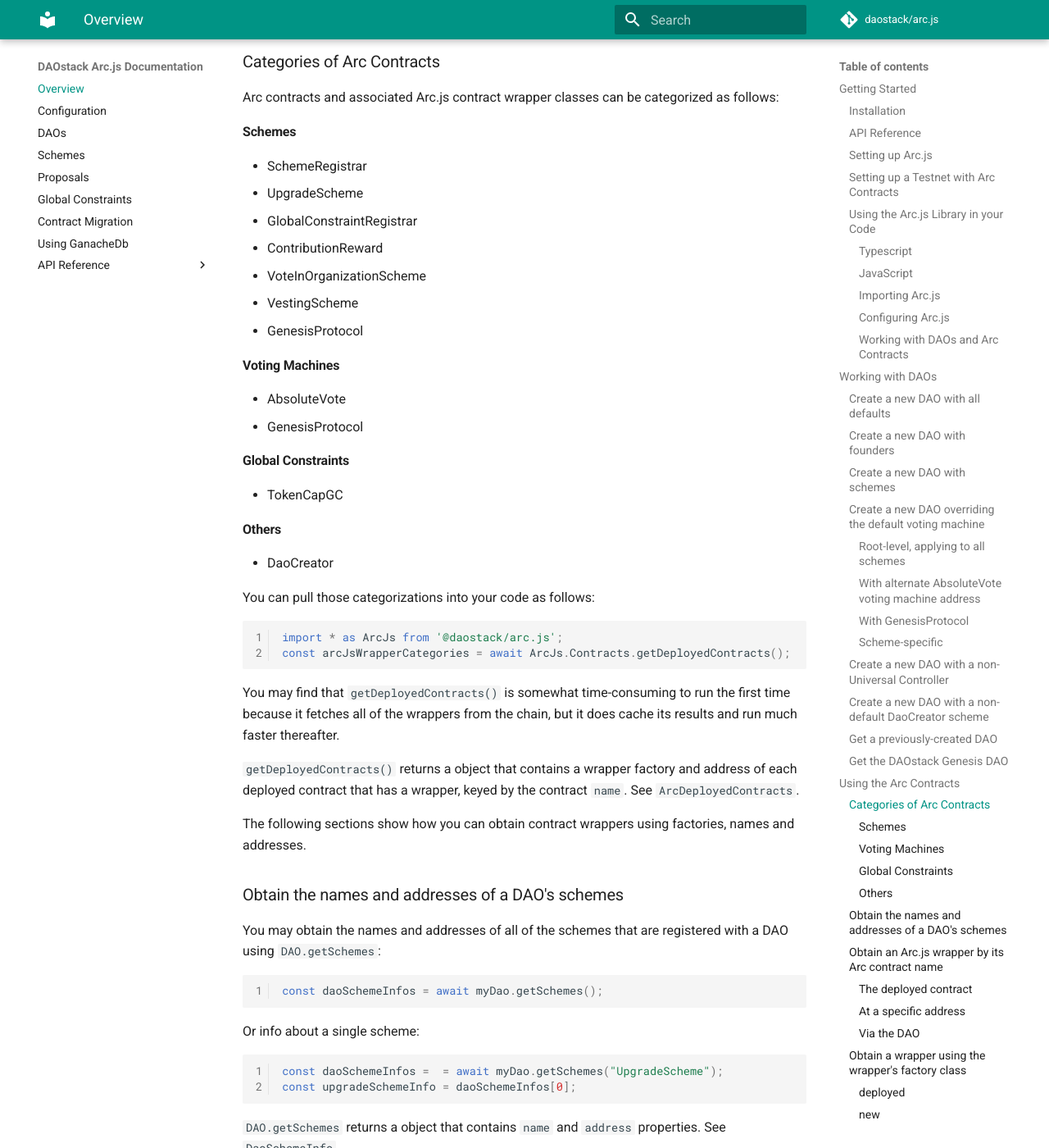
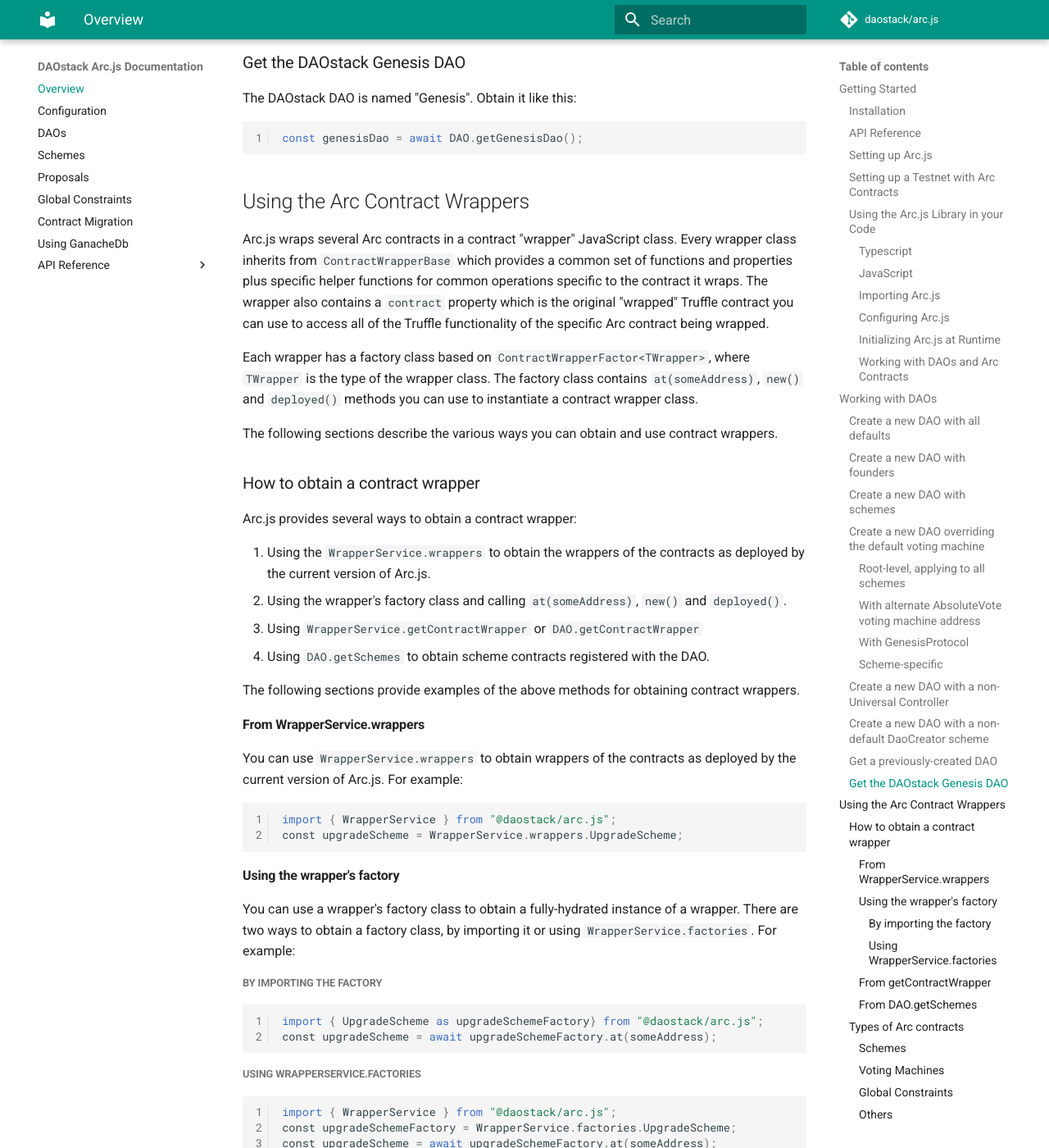
Before and after one commit to daostack/arc.js_legacy, an MkDocs documentation site: the page built from docs/Home.md, in a window 1280 px wide and 1400 px high, scrolled down 6642 px. Shown: the whole window at 82% size. Built offline with MkDocs 1.6.1 and Material for MkDocs 9.7.7, drawn with Linux system fonts in a browser that asks for light colours; comment, search, counter and statistics services are not loaded; old or Windows-style settings are respelled for this version of MkDocs; some of the changed text lies outside the part shown.

Commit message:
documentation

````diff
--- a/docs/Home.md
+++ b/docs/Home.md
@@ -78,7 +78,6 @@ Import everything from ArcJs as follows:
 ```javascript
 import * as ArcJs from '@daostack/arc.js';
 ```
-
 #### Configuring Arc.js
 
 Please refer [here](./Configuration.md) for complete documentation on configuration settings.
@@ -86,14 +85,26 @@ Please refer [here](./Configuration.md) for complete documentation on configurat
 To obtain a configuration setting:
 
 ```javascript
-import { Config } from '@daostack/arc.js';
-Config.get('network');
+import { ConfigService } from '@daostack/arc.js';
+ConfigService.get('network');
 ```
 
 To override a configuration setting at runtime:
 ```javascript
-import { Config } from '@daostack/arc.js';
-Config.set('network', 'kovan');
+import { ConfigService } from '@daostack/arc.js';
+ConfigService.set('network', 'kovan');
+```
+
+**Note:** You can also override the defaults using OS environment variables.
+
+#### Initializing Arc.js at Runtime
+
+Your application must invoke `ArcInitialize()` once at runtime before doing anything else.
+
+```
+import { ArcInitialize } from "@daostack/arc.js";
+
+await ArcInitialize();
 ```
 
 #### Working with DAOs and Arc Contracts
@@ -168,7 +179,9 @@ const newDao = await DAO.new({
 
 ### Create a new DAO overriding the default voting machine
 
-By default, `DAO.new` assigns the AbsoluteVote voting machine to each scheme, with default parameter values for AbsoluteVote.  You may override the voting machine's default parameters by adding a "votingMachineParams" element, either at the root level or on individual schemes. You can also specify that you want to assign a completely different type of voting machine, such as GenesisProtocol.  See `NewDaoVotingMachineConfig` and `SchemesConfig`.
+By default, `DAO.new` assigns the AbsoluteVote voting machine to each scheme, with default parameter values for AbsoluteVote.  You may override the voting machine's default parameters by adding a "votingMachineParams" element, either at the root level or on individual schemes. You can also specify that you want to assign a completely different type of voting machine, such as GenesisProtocol.
+
+**Note:** If you want change the default for all calls to `DAO.new` you can do it using the ConfigService setting "defaultVotingMachine". See [Arc.js Configuration Settings](Configuration.md).
 
 #### Root-level, applying to all schemes
 
@@ -271,6 +284,8 @@ Get a previously-created DAO using the avatar address:
 const dao = await DAO.at(daoAvatarAddress);
 ```
 
+**Note:** `DAO.at` will throw an exception if there is any problem loading the DAO.
+
 ### Get the DAOstack Genesis DAO
 
 The DAOstack DAO is named "Genesis".  Obtain it like this:
@@ -279,11 +294,85 @@ The DAOstack DAO is named "Genesis".  Obtain it like this:
 const genesisDao = await DAO.getGenesisDao();
 ```
 
-## Using the Arc Contracts
+## Using the Arc Contract Wrappers
 
-Arc.js wraps every Arc contract in a JavaScript "wrapper" class.  Every wrapper class inherits from `ExtendTruffleContract` which provides a common set of functions in addition to all of the functions implemented by the specific Arc contract being wrapped.
+Arc.js wraps several Arc contracts in a contract "wrapper" JavaScript class.  Every wrapper class inherits from `ContractWrapperBase` which provides a common set of functions and properties plus specific helper functions for common operations specific to the contract it wraps.  The wrapper also contains a `contract` property which is the original "wrapped" Truffle contract you can use to access all of the Truffle functionality of the specific Arc contract being wrapped.
 
-### Categories of Arc Contracts
+Each wrapper has a factory class based on `ContractWrapperFactor<TWrapper>`, where `TWrapper` is the type of the wrapper class.  The factory class contains `at(someAddress)`, `new()` and `deployed()` methods you can use to instantiate a contract wrapper class.
+
+The following sections describe the various ways you can obtain and use contract wrappers.
+
+### How to obtain a contract wrapper
+Arc.js provides several ways to obtain a contract wrapper:
+
+1. Using the `WrapperService.wrappers` to obtain the wrappers of the contracts as deployed by the current version of Arc.js.
+2. Using the wrapper's factory class and calling `at(someAddress)`, `new()` and `deployed()`.
+3. Using `WrapperService.getContractWrapper` or  `DAO.getContractWrapper`
+4. Using `DAO.getSchemes` to obtain scheme contracts registered with the DAO.
+
+The following sections provide examples of the above methods for obtaining contract wrappers.
+
+#### From WrapperService.wrappers
+You can use `WrapperService.wrappers` to obtain wrappers of the contracts as deployed by the current version of Arc.js.  For example:
+
+```
+import { WrapperService } from "@daostack/arc.js";
+const upgradeScheme = WrapperService.wrappers.UpgradeScheme;
+```
+
+#### Using the wrapper's factory
+You can use a wrapper's factory class to obtain a fully-hydrated  instance of a wrapper.  There are two ways to obtain a factory class, by importing it or using `WrapperService.factories`.  For example:
+
+##### By importing the factory
+```
+import { UpgradeScheme as upgradeSchemeFactory} from "@daostack/arc.js";
+const upgradeScheme = await upgradeSchemeFactory.at(someAddress);
+```
+
+##### Using WrapperService.factories
+```
+import { WrapperService } from "@daostack/arc.js";
+const upgradeSchemeFactory = WrapperService.factories.UpgradeScheme;
+const upgradeScheme = await upgradeSchemeFactory.at(someAddress);
+```
+
+**Note:** `WrapperFactoryy.at` will throw an exception if it can't find the contract at the given address.
+
+#### From getContractWrapper
+You can obtain a contract wrapper using either `WrapperService.getContractWrapper` or  `DAO.getContractWrapper`.  The latter just invokes the former.
+
+For example:
+```
+import { WrapperService } from "@daostack/arc.js";
+const upgradeScheme = await WrapperService.getContractWrapper("UpgradeScheme);
+```
+
+Or at a given address:
+
+```
+import { WrapperService } from "@daostack/arc.js";
+const upgradeScheme = await WrapperService.getContractWrapper("UpgradeScheme, someAddress);
+```
+
+**Note:** `WrapperService.getContractWrapper` returns undefined when the contract cannot be found.
+
+#### From DAO.getSchemes
+You can obtain the names and addresses of all of the schemes that are registered with a DAO using `DAO.getSchemes`:
+
+```javascript
+const daoSchemeInfos = await myDao.getSchemes();
+```
+
+Or info about a single scheme:
+
+```javascript
+const daoSchemeInfos =  = await myDao.getSchemes("UpgradeScheme");
+const upgradeSchemeInfo = daoSchemeInfos[0];
+```
+
+`DAO.getSchemes` returns a object that contains `name` and `address` properties.
+
+### Types of Arc contracts
 Arc contracts and associated Arc.js contract wrapper classes can be categorized as follows:
 
 #### Schemes
@@ -306,109 +395,22 @@ Arc contracts and associated Arc.js contract wrapper classes can be categorized
 #### Others
 * DaoCreator
 
-You can pull those categorizations into your code as follows:
+You can obtain these categorizations using `WrapperService.wrappersByType`.  This property contains collections of wrappers as deployed in the current version of Arc.js:
 
 ```javascript
-import * as ArcJs from '@daostack/arc.js';
-const arcJsWrapperCategories = await ArcJs.Contracts.getDeployedContracts();
-```
+import { WrapperService} from '@daostack/arc.js';
+const wrapperTypes = await WrapperService.wrappersByType;
+const schemeWrappers = wrapperTypes.schemes;
 
-You may find that `getDeployedContracts()` is somewhat time-consuming to run the first time because it fetches all of the wrappers from the chain, but it does cache its results and run much faster thereafter.
+schemeWrappers.forEach((scheme) => {
+  console.log(scheme.address);
+});
 
-`getDeployedContracts()` returns a object that contains a wrapper factory and address of each deployed contract that has a wrapper, keyed by the contract `name`.  See `ArcDeployedContracts`.
-
-The following sections show how you can obtain contract wrappers using factories, names and addresses.
-
-
-### Obtain the names and addresses of a DAO's schemes
-
-You may obtain the names and addresses of all of the schemes that are registered with a DAO using `DAO.getSchemes`:
-
-```javascript
-const daoSchemeInfos = await myDao.getSchemes();
-```
-
-Or info about a single scheme:
-
-```javascript
-const daoSchemeInfos =  = await myDao.getSchemes("UpgradeScheme");
-const upgradeSchemeInfo = daoSchemeInfos[0];
-```
-
-`DAO.getSchemes` returns a object that contains `name` and `address` properties.  See `DaoSchemeInfo`.
-
-The following sections show how you can get contract wrappers using names and addresses.
-
-### Obtain an Arc.js wrapper by its Arc contract name
-
-Recall from [Categories of Arc Contracts](#categories-of-arc-contracts) that `getDeployedContracts()` returns categorized factories, names and addresses of Arc contracts that have wrappers. That information can be used to obtain the wrappers themselves.
-
-#### The deployed contract
-
-```javascript
-import * as ArcJs from '@daostack/arc.js';
-const upgradeScheme = await ArcJs.Contracts.getContractWrapper("UpgradeScheme");
-```
-
-#### At a specific address
-```javascript
-import * as ArcJs from '@daostack/arc.js';
-const upgradeScheme = await ArcJs.Contracts.getContractWrapper("UpgradeScheme", anAddress);
-```
-
-#### Via the DAO
-
-The identical method is available on the DAO class:
-
-```javascript
-const upgradeScheme = await DAO.getContractWrapper("UpgradeScheme");
-```
-
-### Obtain a wrapper using the wrapper's factory class
-
-Each wrapper has a factory that provides static `.new()`, `.deployed()` and `.at()` methods.  These methods are implemented by `ContractWrapperFactory`.
-
-Examples of their use:
-
-#### deployed
-
-Obtain the instance of the contract as deployed by Arc.js:
-
-```javascript
-import { UpgradeScheme } from "@daostack/arc.js";
-const deployedContract = await UpgradeScheme.deployed();
-```
-
-#### new
-
-Call `new()` to migrate a new instance of the contract:
-
-```javascript
-import { UpgradeScheme } from "@daostack/arc.js";
-const newInstance = await UpgradeScheme.new();
-```
-
-#### at
-
-Obtain the wrapper from a given address:
-
-```javascript
-import { UpgradeScheme } from "@daostack/arc.js";
-const newInstance = await UpgradeScheme.at(anAddress);
-```
-
-### Obtain any Arc contract using Utils.requireContract
-
-Not all Arc contracts have been given wrapper classes, for example, `Avatar`, `UController` and many more.  But you can obtain a raw TruffleContract for any contract, enabling you to work with the contract:
-
-```javascript
-import { Utils } from "@daostack/arc.js";
-const truffleContract = await Utils.requireContract("Avatar");
 ```
 
 ### Obtain a DAO scheme's parameters
 
-Although you can always register your own schemes with a DAO, whether they be totally custom non-Arc schemes, or redeployed Arc schemes, by default a DAO is created with Arc schemes that are universal in the sense that the code is implemented in one place, without redundancy.  But every scheme registered with a DAO is configured with its own DAO-scoped parameter values, and references DAO-scoped data, such as proposals. All are stored in the DAO's controller where each universal scheme is able to find them.  (If the controller is the Universal Controller then the parameters and data are keyed by the DAO's avatar address.)
+Although you can always register your own schemes with a DAO, whether they be totally custom non-Arc schemes, or redeployed Arc schemes, by default a DAO is created with Arc schemes that are universal in the sense that the code is implemented in one place, without redundancy.  But every scheme registered with a DAO is configured with a particular set of parameter values, and references such as proposals. All of these are stored in the DAO's own controller where each universal scheme is able to find them.  (If the controller is the Universal Controller then the parameters and data are keyed by the DAO's avatar address.)
 
 If you want to obtain a DAO scheme's parameters, you can do it like this:
 
@@ -425,6 +427,16 @@ const schemeParameters = schemeWrapper.getSchemeParameters(avatarAddress);
 const votingMachineAddress = schemeParameters.votingMachineAddress;
 ```
 
+## Working with Unwrapped Arc Contracts
+
+Not all Arc contracts have been given wrapper classes, for example, `Avatar`, `UController` and many more.  But using `Utils.requireContract` you can obtain a raw TruffleContract for any contract, enabling you to work with the contract just by providing the name of the Arc contract:
+
+```javascript
+import { Utils } from "@daostack/arc.js";
+const avatarTruffleContract = await Utils.requireContract("Avatar");
+```
+
+**Note:** `Utils.requireContract` throws an exception when there is any problem creating the truffle contract object.
 
 ## Working with Arc.js Scripts
 Arc.js contains a set of scripts for building, publishing, running tests and migrating contracts to any network.  These scripts are meant to be accessible and readily usable by client applications.
````
Also changed, not shown: other parts of docs/Home.md (+1 -1 lines), docs/Configuration.md (+4 -4 lines), docs/Migration.md (+11 -8 lines), 1 other file.
